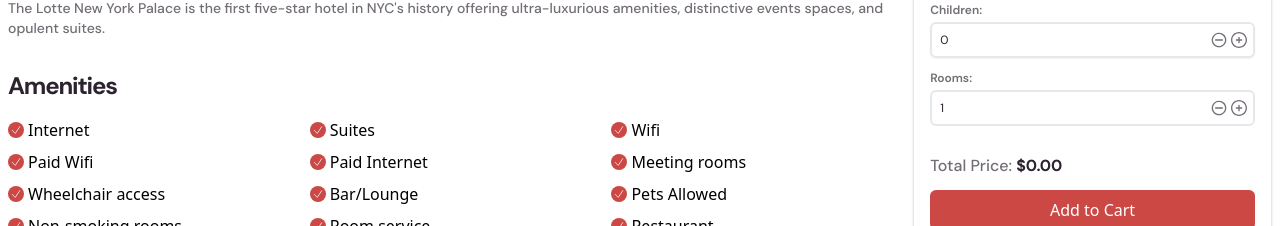
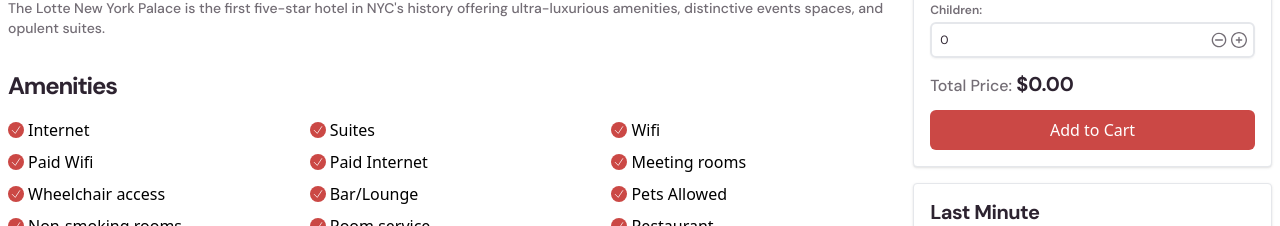
Before and after one commit to margsoftbf/Travelo, a Next.js app: page /hotel/126260 in a window 1280 px wide. Shown: the part 570-796 px from the top of the page. Built offline with nearby package versions, Linux system fonts and the light colour scheme.

Commit message:
Add cart pages

```diff
--- a/src/components/HotelPage/BookingForm.tsx
+++ b/src/components/HotelPage/BookingForm.tsx
@@ -100,7 +100,6 @@
 			adults,
 			children,
 			pricePerNight: selectedVendor.pricePerNight || 0,
-			rooms,
 		};
 		dispatch(addBooking(bookingDetails));
 	};
@@ -244,45 +243,9 @@
 					</div>
 				</div>
 			</div>
-			<div className='flex flex-col w-full'>
-				<label
-					htmlFor='rooms'
-					className='text-xs font-dmSans text-softGrey font-semibold'
-				>
-					Rooms:
-				</label>
-				<div className='relative mt-1 rounded-md mb-4'>
-					<div className='flex  rounded-md'>
-						<input
-							type='number'
-							id='rooms'
-							value={rooms}
-							min='1'
-							className='flex-1 text-[12px] text-left border-2 rounded-md py-1 font-dmSans text-myBlack ring-inset outline-none pl-2 placeholder:text-text-myBlack sm:leading-6 [appearance:textfield] [&::-webkit-outer-spin-button]:appearance-none [&::-webkit-inner-spin-button]:appearance-none'
-							onChange={(e) =>
-								setRooms(Math.max(1, Math.min(5, parseInt(e.target.value))))
-							}
-						/>
-						<div className='absolute inset-y-0 right-0 gap-1 flex items-center pr-2'>
-							<Minus
-								aria-label='Decrease guest number'
-								className='h-4 w-4 text-gray-400 cursor-pointer'
-								aria-hidden='true'
-								onClick={() => setRooms(rooms > 1 ? rooms - 1 : 1)}
-							/>
-							<Plus
-								aria-label='Increase guest number'
-								className='h-4 w-4 text-gray-400 cursor-pointer'
-								aria-hidden='true'
-								onClick={() => setRooms(rooms < 5 ? rooms + 1 : 5)}
-							/>
-						</div>
-					</div>
-				</div>
-			</div>
 			<p className='font-dmSans font-medium text-softGrey'>
 				Total Price:{' '}
-				<span className='text-base font-bold text-myBlack'>
+				<span className='text-xl font-bold text-myBlack'>
 					${isNaN(totalPrice) ? 0 : totalPrice.toFixed(2)}
 				</span>
 			</p>
--- a/src/components/Navbar.tsx
+++ b/src/components/Navbar.tsx
@@ -38,7 +38,7 @@
 			transition={{ duration: 0.5, type: 'ease-in' }}
 		>
 			<Disclosure as='nav' className=''>
-				{({ open }) => (
+				{({ open, close }) => (
 					<>
 						<div className='mx-auto max-w-7xl px-4 sm:px-6 lg:px-0'>
 							<div className='flex h-16 items-center justify-between relative'>
@@ -66,7 +66,7 @@
 								</div>
 							</div>
 						</div>
-						<MobileMenu />
+						<MobileMenu close={close} />
 					</>
 				)}
 			</Disclosure>
--- a/src/components/Navbar/ContactSection.tsx
+++ b/src/components/Navbar/ContactSection.tsx
@@ -1,14 +1,14 @@
 import { Menu } from '@headlessui/react';
 import { ShoppingBagIcon, UserCircleIcon } from '@heroicons/react/24/outline';
 import { FaPhoneVolume } from 'react-icons/fa6';
-import Cart from '../cart/Cart';
-import { useState } from 'react';
+import { useRouter } from 'next/router';
 
 const ContactSection = () => {
-	const [isCartOpen, setIsCartOpen] = useState(false);
 
-	const toggleCart = () => {
-		setIsCartOpen(!isCartOpen);
+
+	const router = useRouter();
+	const goToCart = () => {
+		router.push('/cart');
 	};
 	return (
 		<div className='hidden lg:flex h-16 items-center justify-between relative'>
@@ -38,7 +38,7 @@
 					</div>
 					<div className='flex items-center'>
 						<button
-							onClick={toggleCart}
+							onClick={goToCart}
 							type='button'
 							className='relative flex text-white hover:text-myBlackTwo ease-in-out duration-300 transition  text-sm outline-none'
 						>
@@ -57,7 +57,6 @@
 						</Menu>
 					</div>
 				</div>
-				<Cart isCartOpen={isCartOpen} toggleCart={toggleCart} />
 			</div>
 		</div>
 	);
--- a/src/components/Navbar/MobileMenu.tsx
+++ b/src/components/Navbar/MobileMenu.tsx
@@ -1,11 +1,22 @@
 import { Disclosure } from '@headlessui/react';
 import { ShoppingBagIcon, UserCircleIcon } from '@heroicons/react/24/outline';
 import { navigation } from '@/data/data';
+import { useRouter } from 'next/router';
 
-const MobileMenu = () => {
+interface MobileMenuProps {
+	close: () => void;
+}
+
+const MobileMenu: React.FC<MobileMenuProps> = ({ close }) => {
+	const router = useRouter();
+	const goToCart = () => {
+		router.push('/cart');
+		close();
+	};
+
 	return (
 		<div>
-			<Disclosure.Panel className='lg:hidden '>
+			<Disclosure.Panel className='lg:hidden bg-gray-200'>
 				<div className='space-y-1 px-2 pb-3 pt-2'>
 					{navigation.map((item) => (
 						<Disclosure.Button
@@ -22,20 +33,21 @@
 				</div>
 				<div className='border-t border-gray-700/20 pb-3 pt-4'>
 					<div className='flex items-center justify-end gap-4 px-5'>
-						<div className='bg-primary w-10 h-10 flex items-center justify-center rounded-full'>
+						<div className='bg-myBlack hover:bg-primary ease-in-out duration-300 transition w-10 h-10 flex items-center justify-center rounded-full'>
 							<button
 								type='button'
-								className='relative flex text-white hover:text-myBlackTwo ease-in-out duration-300 transition  text-sm outline-none'
+								className='relative flex text-white  ease-in-out duration-300 transition  text-sm outline-none'
 							>
 								<span className='absolute -inset-1.5' />
 								<span className='sr-only'>Go To Cart</span>
 								<UserCircleIcon className='h-7 w-7 ' aria-hidden='true' />
 							</button>
 						</div>
-						<div className='bg-primary w-10 h-10 flex items-center justify-center rounded-full'>
+						<div className='bg-myBlack hover:bg-primary ease-in-out duration-300 transition w-10 h-10 flex items-center justify-center rounded-full'>
 							<button
 								type='button'
-								className='relative flex text-white hover:text-myBlackTwo ease-in-out duration-300 transition  text-sm outline-none'
+								onClick={goToCart}
+								className='relative flex text-white    text-sm outline-none'
 							>
 								<span className='absolute -inset-1.5' />
 								<span className='sr-only'>Go To Cart</span>
--- a/src/components/cart/Cart.tsx
+++ /dev/null
@@ -1,58 +0,0 @@
-import { useSelector, useDispatch } from 'react-redux';
-import { removeBooking } from '@/store/cartSlice';
-import { RootState } from '@/store/store';
-import { Transition } from '@headlessui/react';
-import { XMarkIcon } from '@heroicons/react/24/solid';
-
-interface CartProps {
-	isCartOpen: boolean;
-	toggleCart: () => void;
-}
-
-const Cart: React.FC<CartProps> = ({ isCartOpen, toggleCart }) => {
-	const { bookings, totalPrice } = useSelector(
-		(state: RootState) => state.cart
-	);
-	const dispatch = useDispatch();
-	return (
-		<Transition
-			show={isCartOpen}
-			enter='transition ease-out duration-200'
-			enterFrom='opacity-0'
-			enterTo='opacity-100'
-			leave='transition ease-in duration-150'
-			leaveFrom='opacity-100'
-			leaveTo='opacity-0'
-		>
-			<div className='absolute top-1 right-0 mt-16 mr-4 bg-myBlack text-white shadow-lg rounded-md p-4 max-h-screen overflow-auto'>
-				<XMarkIcon
-					className='h-6 w-6 right-2 top-2 absolute cursor-pointer'
-					onClick={toggleCart}
-				/>
-				{bookings.length === 0 ? (
-					<p className='text-center p-3 mt-5'>Your cart is empty.</p>
-				) : (
-					<div className='mt-5'>
-						{bookings.map((booking, index) => (
-							<div key={index} className='mt-6'>
-								<p>Hotel name: {booking.hotelId}</p>
-								<p>Check-In: {booking.checkInDate}</p>{' '}
-								<p>Check-Out: {booking.checkOutDate}</p>{' '}
-								<p>Adults: {booking.adults}</p>
-								<p>Children: {booking.children}</p>
-								<button
-									onClick={() => dispatch(removeBooking(booking.hotelId))}
-								>
-									Remove
-								</button>
-							</div>
-						))}
-						<h3>Total Price: {totalPrice}</h3>
-					</div>
-				)}
-			</div>
-		</Transition>
-	);
-};
-
-export default Cart;
--- /dev/null
+++ b/src/pages/cart.tsx
@@ -0,0 +1,47 @@
+import { useSelector, useDispatch } from 'react-redux';
+import { removeBooking } from '@/store/cartSlice';
+import { RootState } from '@/store/store';
+import Link from 'next/link';
+
+const CartPage = () => {
+	const { bookings, totalPrice } = useSelector(
+		(state: RootState) => state.cart
+	);
+	const dispatch = useDispatch();
+
+	return (
+		<div className='container mx-auto p-4'>
+			<h1 className='text-xl font-bold my-4'>Your Cart</h1>
+			{bookings.length === 0 ? (
+				<p>Your cart is empty.</p>
+			) : (
+				<div>
+					{bookings.map((booking, index) => (
+						<div key={index} className='mb-4'>
+							<p>Hotel name: {booking.hotelId}</p>
+							<p>Check-In: {booking.checkInDate}</p>
+							<p>Check-Out: {booking.checkOutDate}</p>
+							<p>Adults: {booking.adults}</p>
+							<p>Children: {booking.children}</p>
+							<button
+								onClick={() => dispatch(removeBooking(booking.hotelId))}
+								className='text-red-500 hover:text-red-600'
+							>
+								Remove
+							</button>
+						</div>
+					))}
+					<h2>Total Price: {totalPrice}</h2>
+				</div>
+			)}
+			<Link
+				href='/checkout'
+				className='mt-4 inline-block bg-blue-500 text-white py-2 px-4 rounded hover:bg-blue-600'
+			>
+				Proceed to Checkout
+			</Link>
+		</div>
+	);
+};
+
+export default CartPage;
--- a/src/store/cartSlice.ts
+++ b/src/store/cartSlice.ts
@@ -18,7 +18,7 @@
 				booking.checkOutDate
 			);
 			const priceForAllRooms =
-				numberOfNights * booking.pricePerNight * booking.rooms;
+				numberOfNights * booking.pricePerNight
 			state.totalPrice += priceForAllRooms;
 		},
 		removeBooking: (state, action: PayloadAction<string>) => {
--- a/src/types/types.ts
+++ b/src/types/types.ts
@@ -220,7 +220,6 @@
 	adults: number;
 	children: number;
 	pricePerNight: number;
-	rooms: number;
 }
 
 export interface CartState {
```
